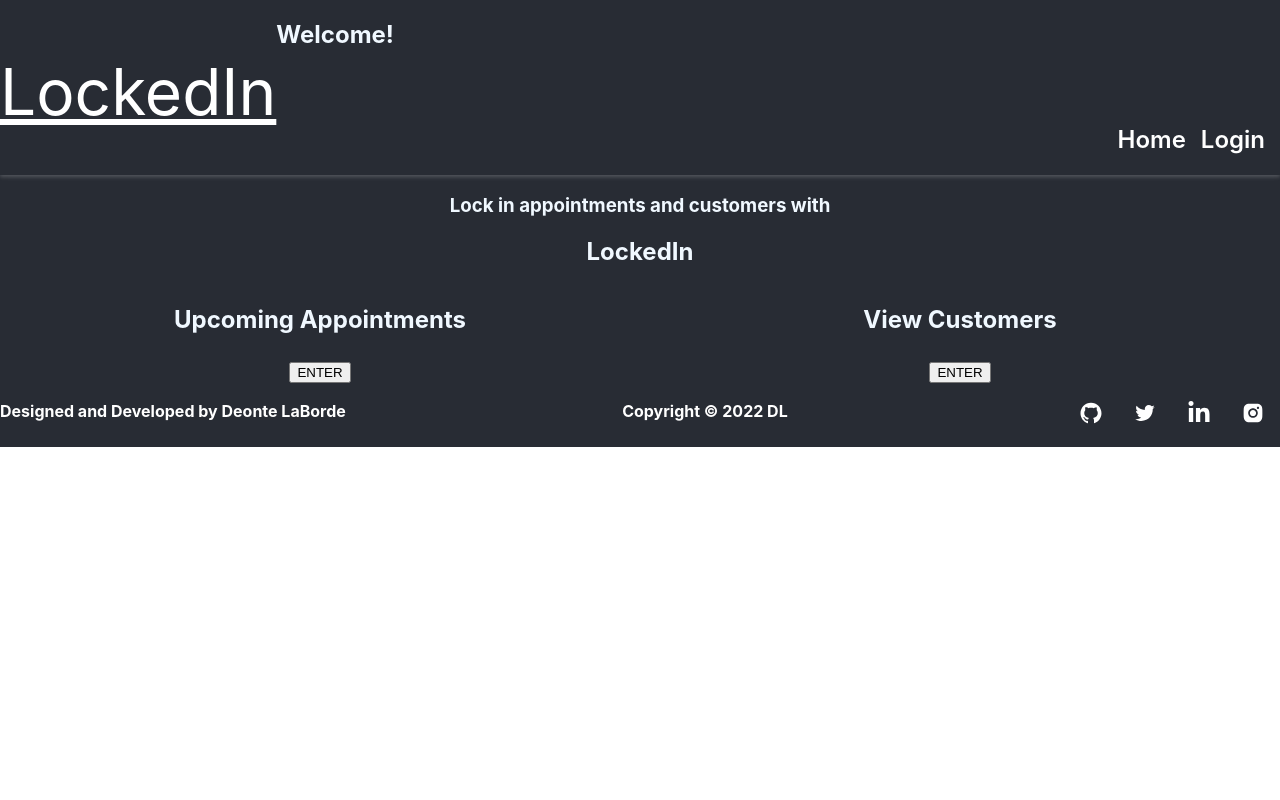
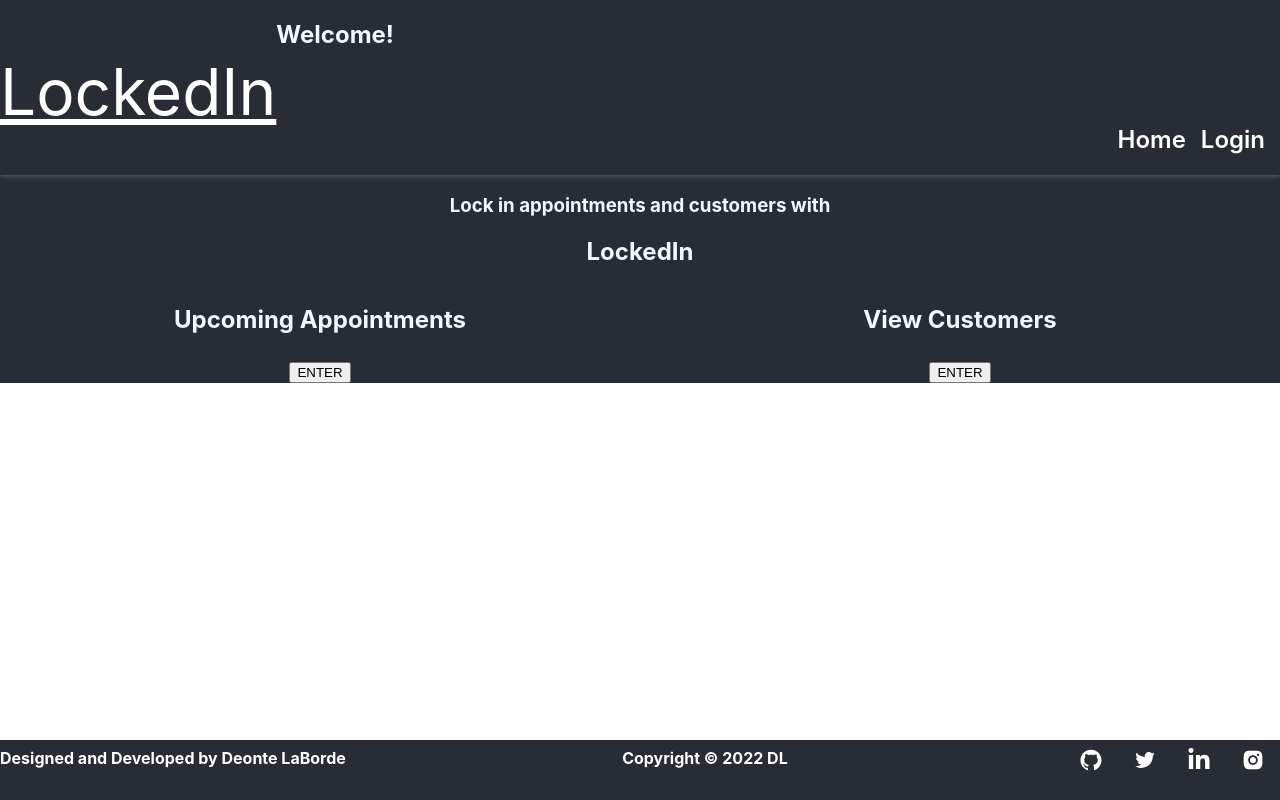
Before and after one commit to deontelaborde/LockedIn, a React (Create React App) app in the folder frontend(client)/lockedin/: page / in a window 1280 px wide. Built offline with nearby package versions, Linux system fonts and the light colour scheme; no server answers.

Commit message:
fixed footer to bottom of page

```diff
--- a/frontend(client)/lockedin/src/App.css
+++ b/frontend(client)/lockedin/src/App.css
@@ -116,10 +116,10 @@ a {
 
 .footer {
   background-color: #282c34;
-  bottom: 0 ;
-  padding-top: 10px ;
-  padding-bottom: 8px  ;
-
+  position: fixed;
+  bottom: 0;
+  width: 100%;
+  height: 60px;
 }
 .footer-copywright {
   text-align: center ;
```
